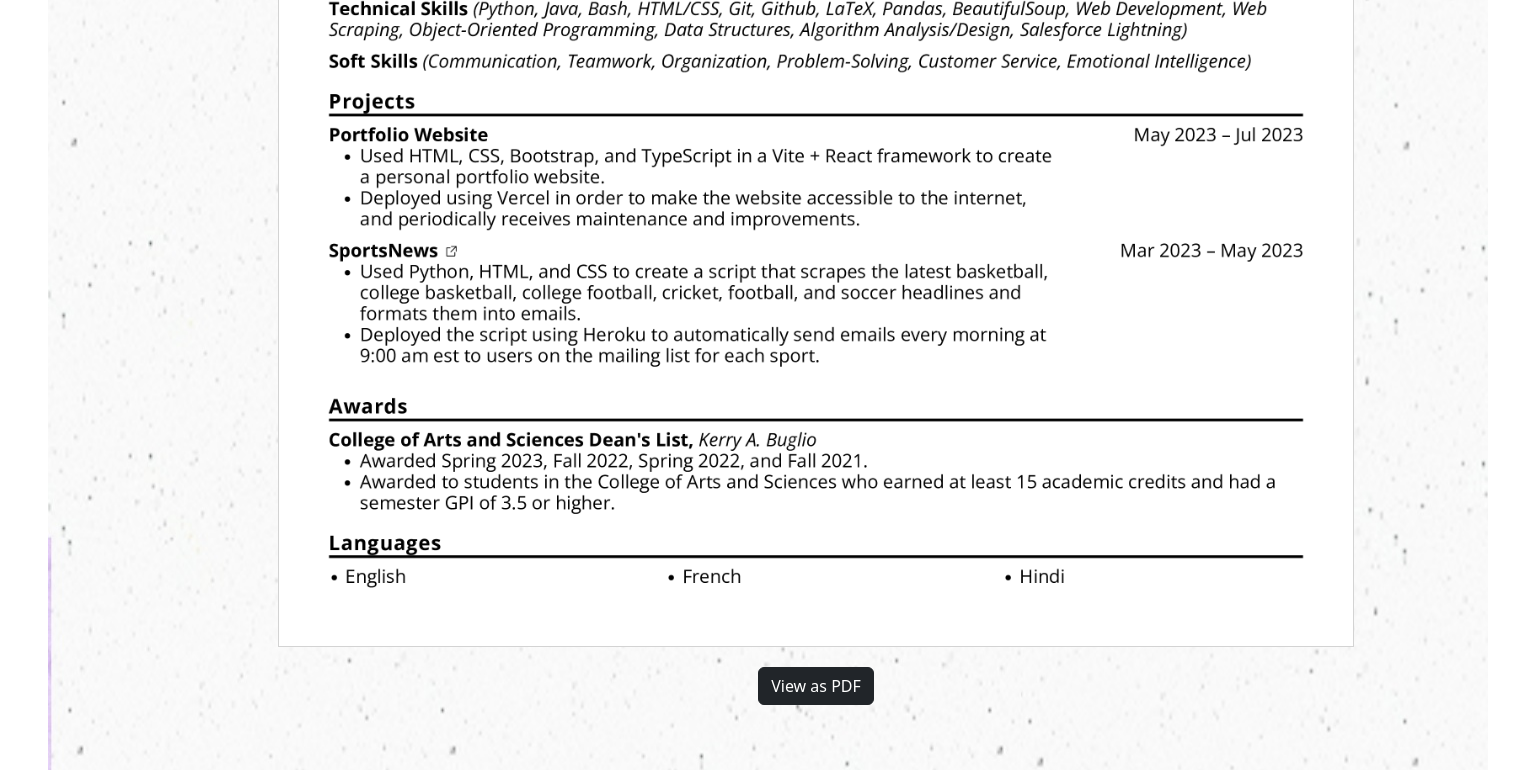
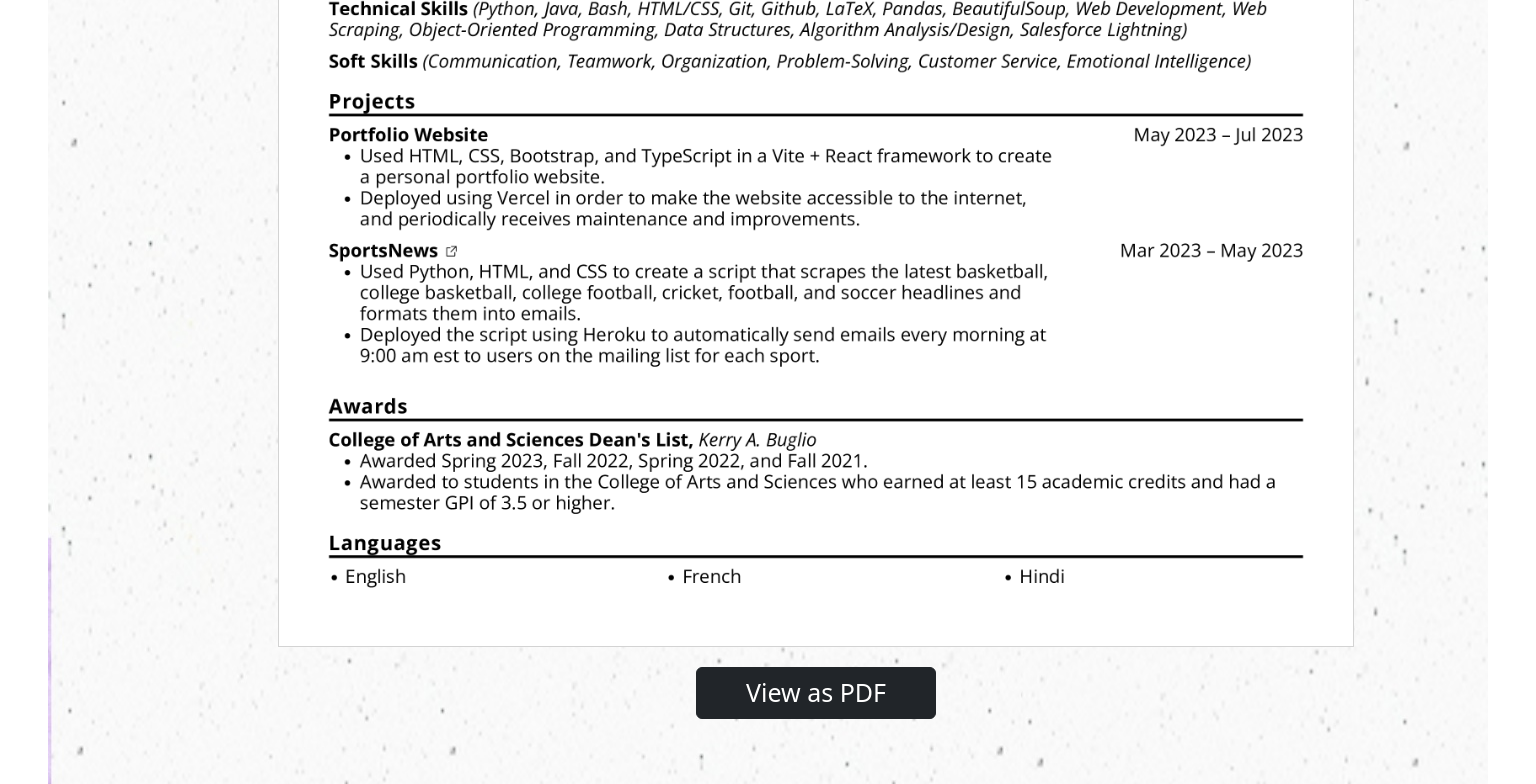
Before and after one commit to victorverma3/Portfolio, a React (Vite) app: page /resume in a window 1536 px wide. Shown: the part 917-1701 px from the top of the page. Built offline with nearby package versions, Linux system fonts and the light colour scheme.

Commit message:
moving pdf button css

```diff
--- a/src/components/pdfview/PDFView.css
+++ /dev/null
@@ -1,14 +0,0 @@
-.pdfButton {
-    width: 10rem;
-}
-
-@media only screen and (max-width: 499px) { }
-
-@media only screen and (min-width: 500px) and (max-width: 1439px) { }
-
-@media only screen and (min-width: 1440px) {
-    .pdfButton {
-        width: 15rem;
-        font-size: 25px;
-    }
-}
--- a/src/pages/resume/Resume.css
+++ b/src/pages/resume/Resume.css
@@ -1,3 +1,7 @@
+.pdfButton {
+    width: 10rem;
+}
+
 .resumeContent {
     width: 100vw;
     min-height: 80vh;
@@ -14,8 +18,17 @@
     padding-block: 10px;
 }
 
-@media screen and (max-width: 499px) {
+@media only screen and (max-width: 499px) {
     .resumePic {
         width: 90vw;
     }
+ }
+
+@media only screen and (min-width: 500px) and (max-width: 1439px) { }
+
+@media only screen and (min-width: 1440px) {
+    .pdfButton {
+        width: 15rem;
+        font-size: 25px;
+    }
 }
```
